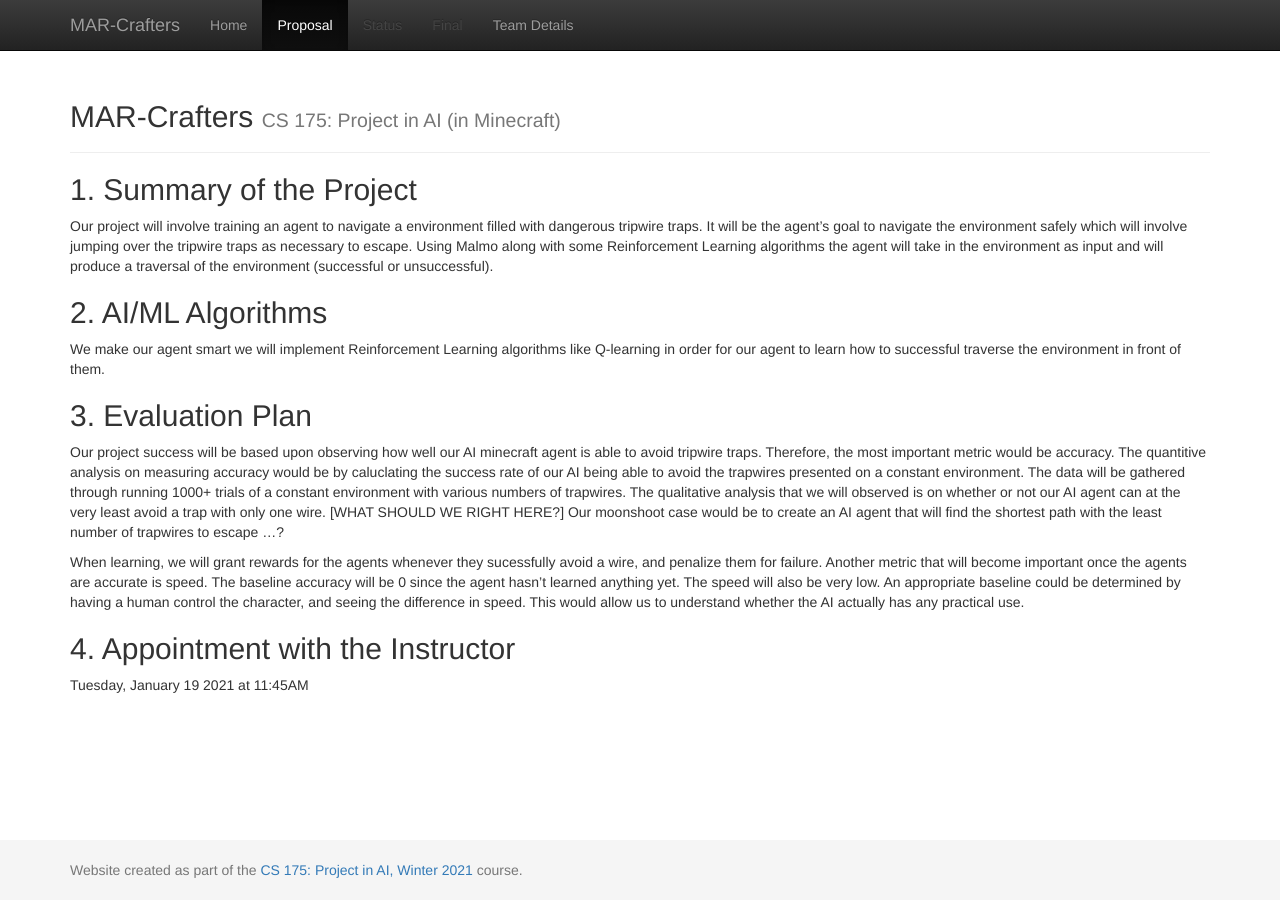
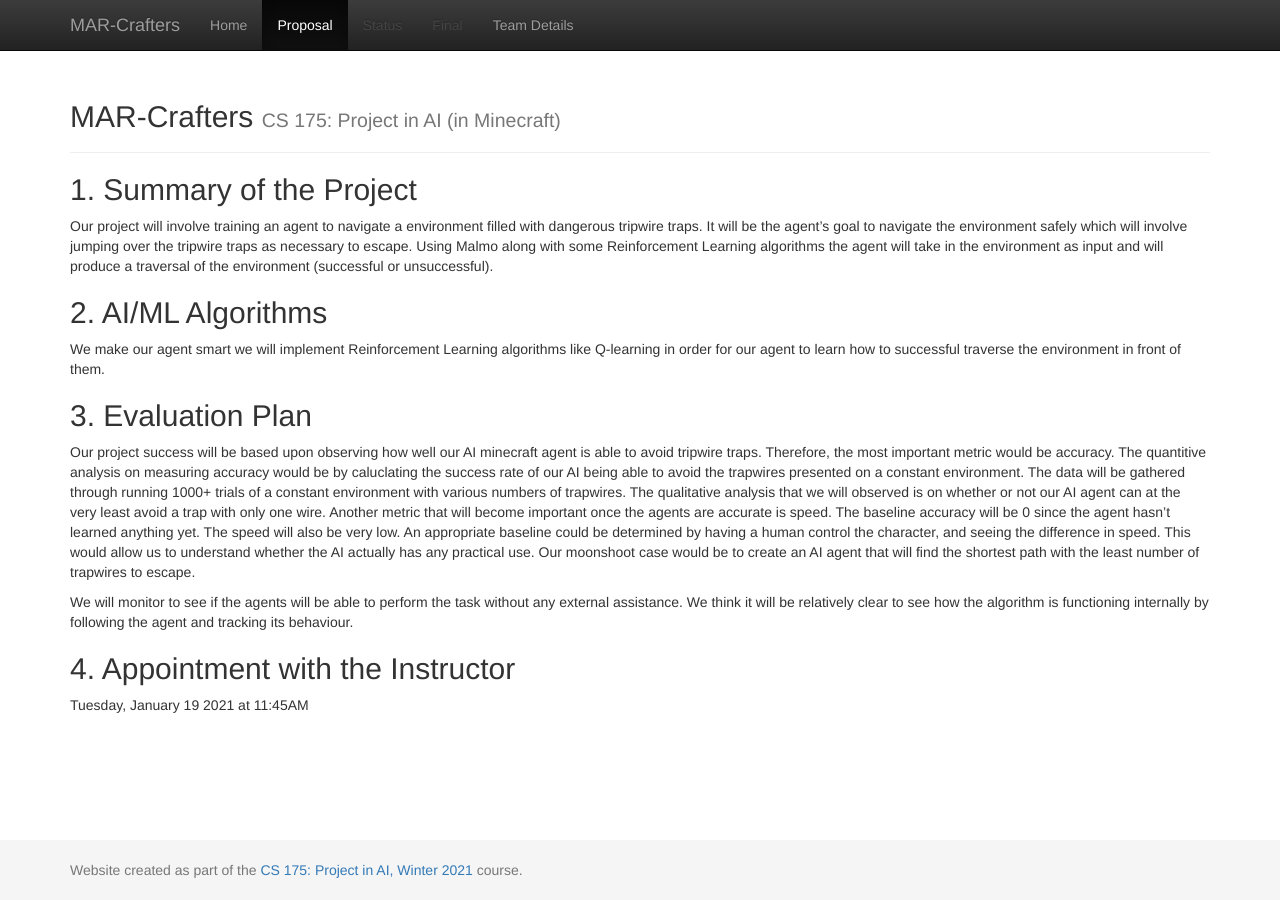
Before and after one commit to maxxdoan/DangerDungeon, a Jekyll site: the page built from docs/proposal.md, in a window 1280 px wide. Built offline with Jekyll 4.4.1, drawn with Linux system fonts in a browser that asks for light colours.

Commit message:
Update proposal.md

```diff
--- a/docs/proposal.md
+++ b/docs/proposal.md
@@ -13,11 +13,9 @@ We make our agent smart we will implement Reinforcement Learning algorithms like
 
 ## 3. Evaluation Plan
 
-Our project success will be based upon observing how well our AI minecraft agent is able to avoid tripwire traps. Therefore, the most important metric would be accuracy. The quantitive analysis on measuring accuracy would be by caluclating the success rate of our AI being able to avoid the trapwires presented on a constant environment. The data will be gathered through running 1000+ trials of a constant environment with various numbers of trapwires. The qualitative analysis that we will observed is on whether or not our AI agent can at the very least avoid a trap with only one wire. [WHAT SHOULD WE RIGHT HERE?] Our moonshoot case would be to create an AI agent that will find the shortest path with the least number of trapwires to escape ...?
+Our project success will be based upon observing how well our AI minecraft agent is able to avoid tripwire traps. Therefore, the most important metric would be accuracy. The quantitive analysis on measuring accuracy would be by caluclating the success rate of our AI being able to avoid the trapwires presented on a constant environment. The data will be gathered through running 1000+ trials of a constant environment with various numbers of trapwires. The qualitative analysis that we will observed is on whether or not our AI agent can at the very least avoid a trap with only one wire. Another metric that will become important once the agents are accurate is speed. The baseline accuracy will  be 0 since the agent hasn't learned anything yet. The speed will also be very low. An appropriate baseline could be determined by having a human control the character, and seeing the difference in speed. This would allow us to understand whether the AI actually has any practical use. Our moonshoot case would be to create an AI agent that will find the shortest path with the least number of trapwires to escape.
 
-When learning, we will grant rewards for the agents whenever they sucessfully avoid a wire, and penalize them for failure. Another metric that will become important once  the agents are accurate is speed. The baseline accuracy will  be 0 since the agent hasn't learned anything yet. The speed will also be very low. An appropriate baseline could be determined by having a human control the character, and seeing the difference in speed. This would allow us to understand whether the AI actually has any practical use.
-
-
+We will monitor to see if the agents will be able to perform the task without any external assistance.  We think it will be relatively clear to see how the algorithm is functioning internally by following the agent and tracking its behaviour.
 
 ## 4. Appointment with the Instructor
 Tuesday, January 19 2021 at 11:45AM
```
